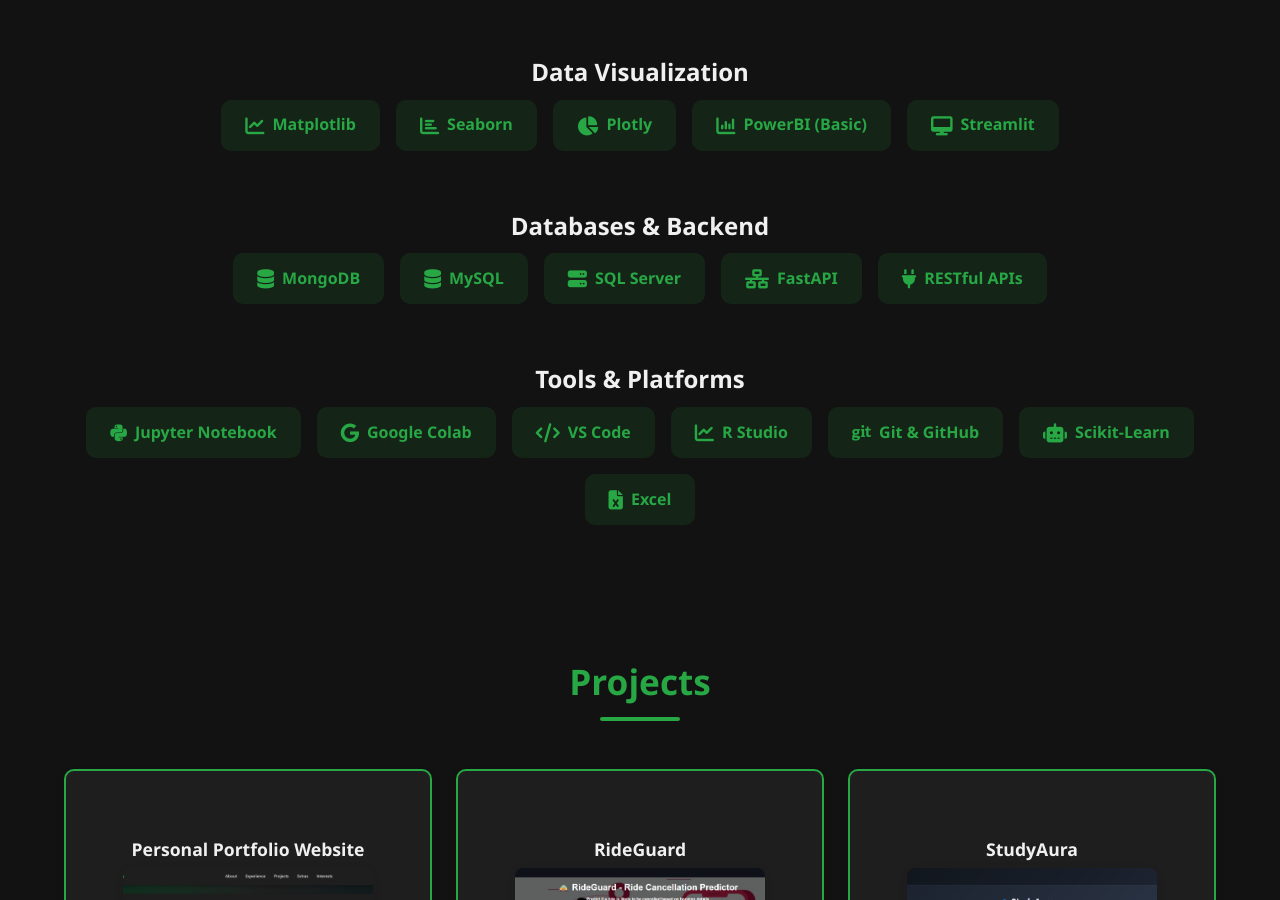
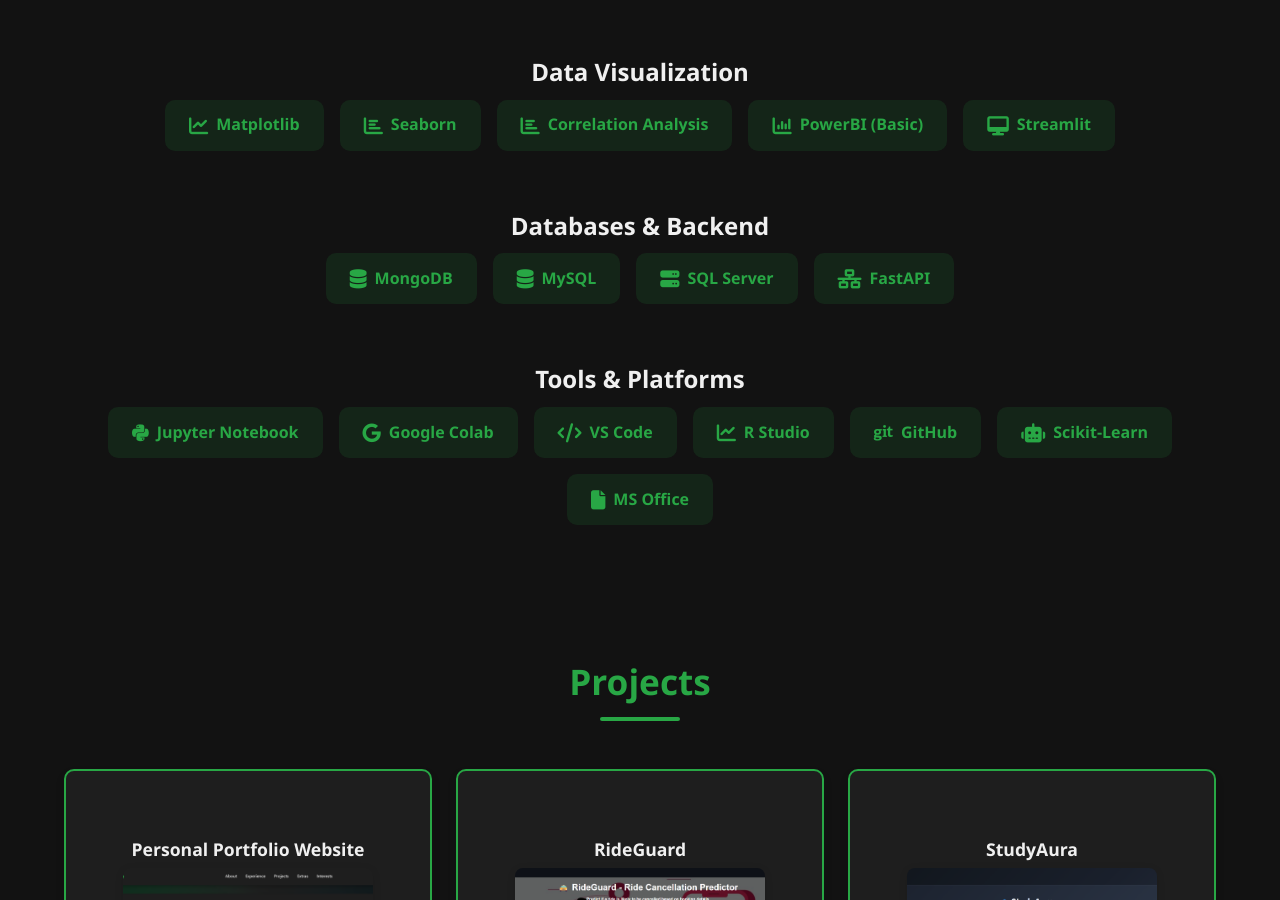
Before and after one commit to thiruniw/thiruni-portfolio, a plain HTML site: page index.html in a window 1280 px wide. Shown: the part 1683-2583 px from the top of the page. Drawn offline with Linux system fonts and the light colour scheme.

Commit message:
added some details

```diff
--- a/index.html
+++ b/index.html
@@ -177,8 +177,9 @@
 }
 }
 
-  </style>
+</style>
 </head>
+
 <body>
   <div class="animated-bg"></div>
 
@@ -273,7 +274,7 @@
   </footer>
 
   <script>
-// ===== Skills & Extras =====
+//Javascript Code
 const skills = [
   {category:"Programming Languages", items:[
     {name:"Python", icon:"fa-brands fa-python"},
@@ -313,7 +314,7 @@
   {category:"Data Visualization", items:[
     {name:"Matplotlib", icon:"fa-solid fa-chart-line"},
     {name:"Seaborn", icon:"fa-solid fa-chart-bar"},
-    {name:"Plotly", icon:"fa-solid fa-chart-pie"},
+    {name:"Correlation Analysis", icon:"fa-solid fa-chart-bar"},
     {name:"PowerBI (Basic)", icon:"fa-solid fa-chart-column"},
     {name:"Streamlit", icon:"fa-solid fa-desktop"}
   ]},
@@ -322,16 +323,15 @@
     {name:"MySQL", icon:"fa-solid fa-database"},
     {name:"SQL Server", icon:"fa-solid fa-server"},
     {name:"FastAPI", icon:"fa-solid fa-network-wired"},
-    {name:"RESTful APIs", icon:"fa-solid fa-plug"}
   ]},
   {category:"Tools & Platforms", items:[
     {name:"Jupyter Notebook", icon:"fa-brands fa-python"},
     {name:"Google Colab", icon:"fa-brands fa-google"},
     {name:"VS Code", icon:"fa-solid fa-code"},
     {name:"R Studio", icon:"fa-solid fa-chart-line"},
-    {name:"Git & GitHub", icon:"fa-brands fa-git"},
+    {name:"GitHub", icon:"fa-brands fa-git"},
     {name:"Scikit-Learn", icon:"fa-solid fa-robot"},
-    {name:"Excel", icon:"fa-solid fa-file-excel"}
+    {name:"MS Office", icon:"fa-solid fa-file"}
   ]}
 ];
 const skillsContainer = document.querySelector(".skills-container");
@@ -364,7 +364,7 @@
 populateExtras("achievements", extras.achievements);
 populateExtras("certifications", extras.certifications);
 
-// ===== Pop-in Animation on Scroll =====
+// animations on scroll
 document.addEventListener("DOMContentLoaded", () => {
   const popElements = document.querySelectorAll('.pop-in');
   const observer = new IntersectionObserver((entries) => {
@@ -379,7 +379,7 @@
   popElements.forEach(el => observer.observe(el));
 });
 
-// ===== Projects Data =====
+// project data
 const projects = [
   {
     title: "Personal Portfolio Website",
@@ -431,7 +431,7 @@
   }
 ];
 
-// ===== Populate Projects as Square Cards with Tech Tags =====
+// Square Cards with Tech Tags
 const projectsContainer = document.querySelector(".projects-container");
 projectsContainer.innerHTML = "";
 projects.forEach(proj=>{
@@ -458,7 +458,7 @@
   projectsContainer.appendChild(card);
 });
 
-// ===== Lightbox =====
+// lightbox functionality
 const lightbox = document.getElementById("lightbox");
 const lightboxImg = document.getElementById("lightbox-img");
 const lightboxThumbs = document.getElementById("lightbox-thumbs");
@@ -488,7 +488,7 @@
 closeBtn.onclick = ()=>{lightbox.style.display="none";}
 lightbox.onclick = (e)=>{if(e.target===lightbox) lightbox.style.display="none";}
 
-// ===== Dark/Light Mode Toggle =====
+// dark/light mode toggle
 document.addEventListener("DOMContentLoaded", () => {
     document.body.classList.add("dark-mode"); // default dark
     const toggleBtn = document.getElementById("mode-toggle");
@@ -503,7 +503,7 @@
     });
 });
 
-// ===== Active Nav Link on Scroll =====
+// nav link active on scroll
 const sections = document.querySelectorAll('section');
 const navLinks = document.querySelectorAll('nav ul li a');
 
```
Also changed, not shown: script.js (+3 -5 lines).
